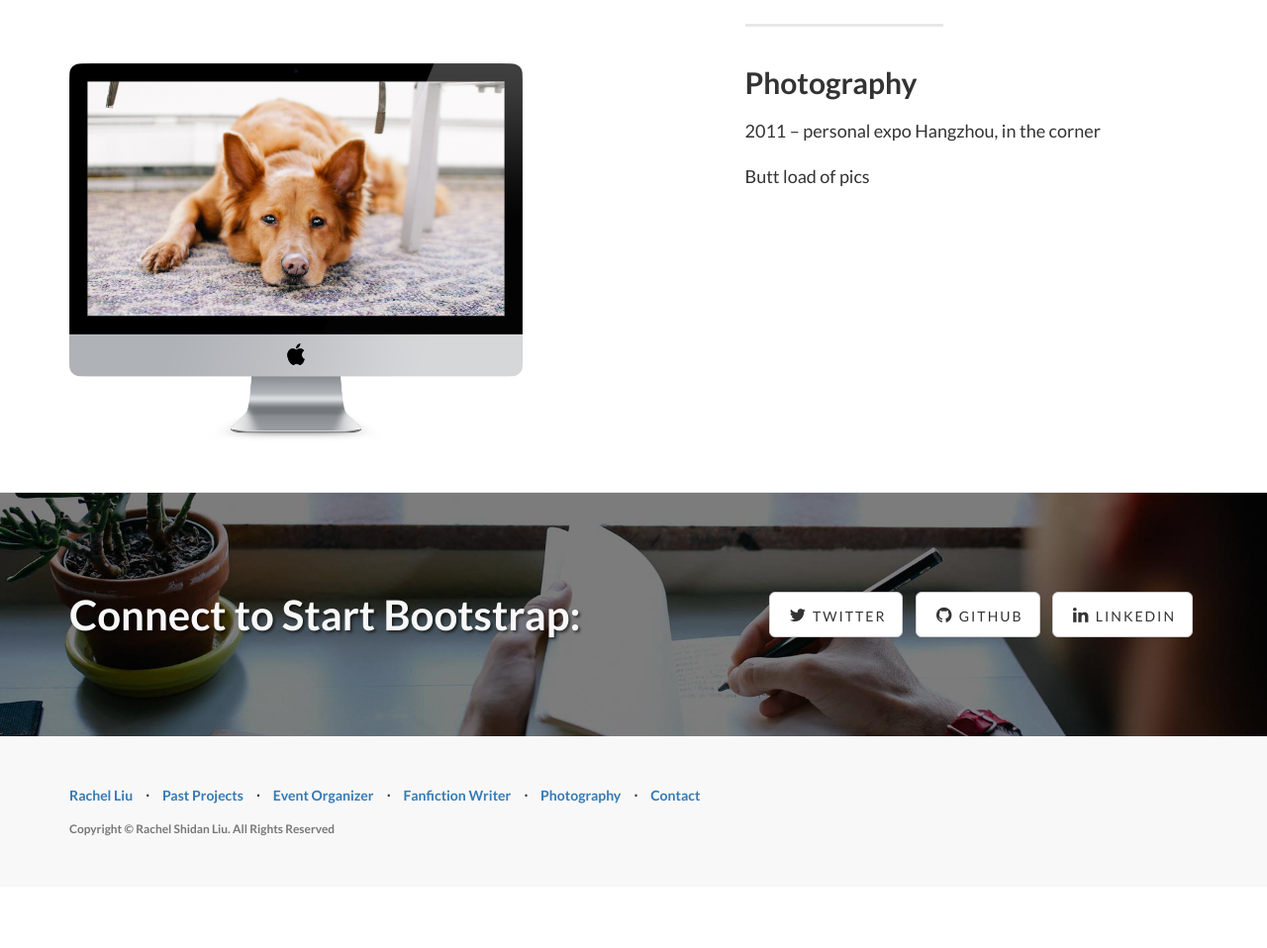
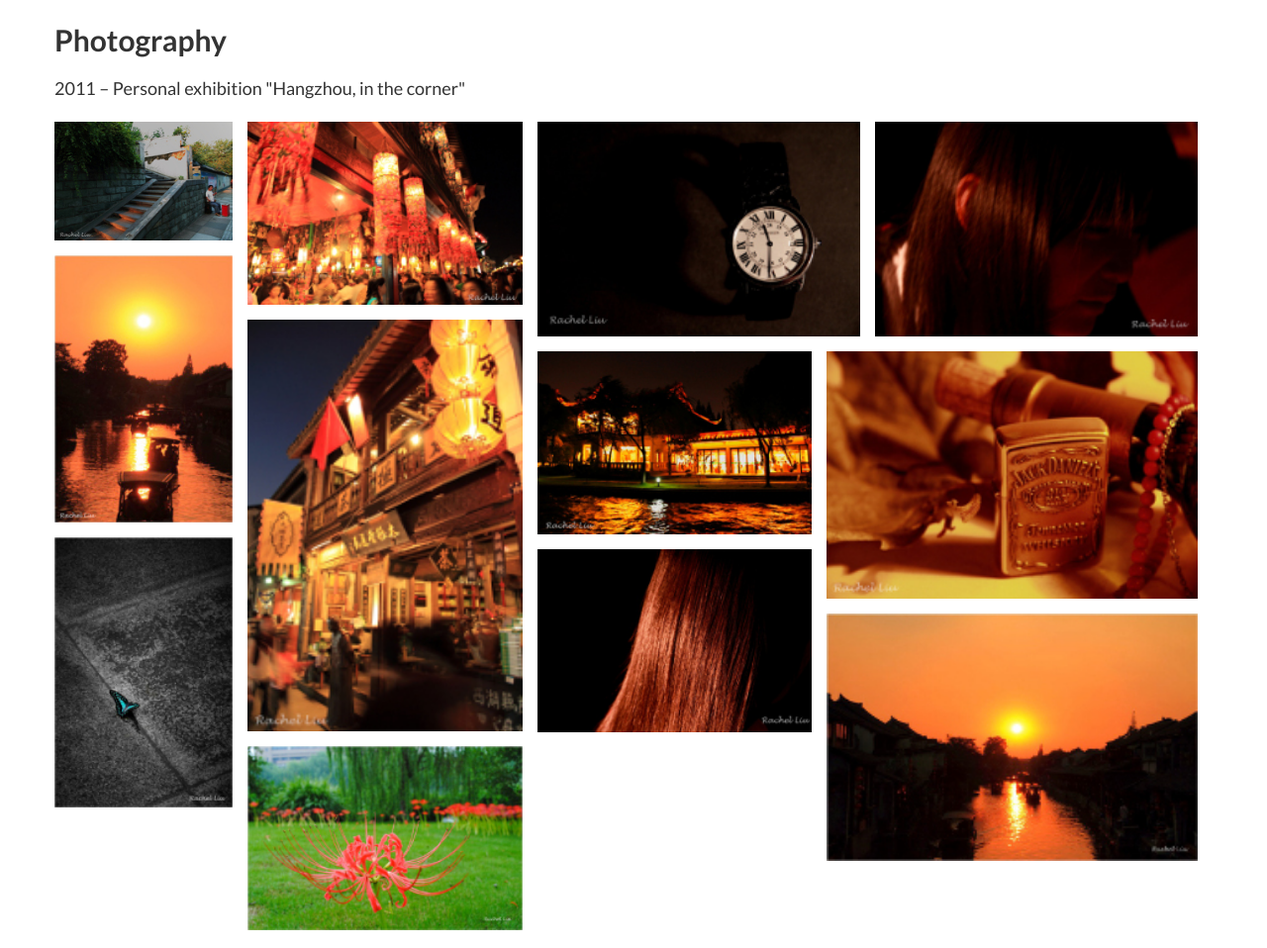
Before and after one commit to rachelshidanliu/rachelshidanliu.github.io, a plain HTML site: page index.html in a window 1280 px wide. Shown: the part 3060-4018 px from the top of the page at 99% size. Before the commit the page ends 3956 px from the top, so only its background shows below. Drawn offline with Linux system fonts and the light colour scheme.

Commit message:
Add portfolio

```diff
--- a/css/landing-page.css
+++ b/css/landing-page.css
@@ -90,7 +90,19 @@ h6 {
 .row img {
 	padding-top: 60px;
 }
-
+.row .portfolio,
+.row .double {
+	border: 0px solid #FFFFFF;
+	padding-left: 0px;
+	padding-right: 0px;
+}
+.row .portfolio img {
+	padding-top: 0px;
+	padding-bottom: 15px;
+	padding-left: 0px;
+	padding-right: 15px;
+	width: 100%;
+}
 .network-name {
     text-transform: uppercase;
     font-size: 14px;
--- a/index.html
+++ b/index.html
@@ -227,7 +227,10 @@
         <div class="container">
 
             <div class="row">
-                <div class="col-lg-5 col-lg-offset-1 col-sm-push-6  col-sm-6">
+                    <h2 class="section-heading">Photography</h2>
+                    <p class="lead">2011 – Personal exhibition "Hangzhou, in the corner"</p>
+
+                <!--<div class="col-lg-5 col-lg-offset-1 col-sm-push-6  col-sm-6">
                     <hr class="section-heading-spacer">
                     <div class="clearfix"></div>
                     <h2 class="section-heading">Photography</h2>
@@ -236,7 +239,51 @@
                 </div>
                 <div class="col-lg-5 col-sm-pull-6  col-sm-6">
                     <img class="img-responsive" src="img/dog.png" alt="">
-                </div>
+                </div>-->
+                <!--<div class="col-sm-12 portfolio" align="center">
+					<img src="img/1ws_mini.jpg">
+					<img src="img/2ws_mini.jpg">
+					<img src="img/3ws_mini.jpg">
+					<img src="img/4ws_mini.jpg">
+				</div>
+                <div class="col-sm-12 portfolio" align="center">
+					<img src="img/5ws_mini.jpg">
+					<img src="img/6ws_mini.jpg">
+					<img src="img/7ws_mini.jpg">
+					<img src="img/8ws_mini.jpg">
+				</div>
+                <div class="col-sm-12 portfolio" align="center">
+					<img src="img/9ws_mini.jpg">
+					<img src="img/10ws_mini.jpg">
+					<img src="img/11ws_mini.jpg">
+					<img src="img/12ws_mini.jpg">
+				</div>-->
+                <div class="col-sm-2 portfolio" align="center">
+					<img src="img/3ws_mini.jpg">
+					<img src="img/9ws_mini.jpg">
+					<img src="img/10ws_mini.jpg">
+				</div>
+				<div class="col-sm-3 portfolio" align="center">
+					<img src="img/4ws_mini.jpg">
+					<img src="img/2ws_mini.jpg">
+					<img src="img/11ws_mini.jpg">
+				</div>
+				<div class="col-sm-7 double" align="right">
+				<div class="col-sm-6 portfolio" align="center">
+					<img src="img/8ws_mini.jpg">
+				</div>
+				<div class="col-sm-6 portfolio" align="center">
+					<img src="img/6ws_mini.jpg">
+				</div>
+				</div>
+				<div class="col-sm-3 portfolio" align="center">
+					<img src="img/1ws_mini.jpg">
+					<img src="img/5ws_mini.jpg">
+				</div>
+				<div class="col-sm-4 portfolio" align="center">
+					<img src="img/7ws_mini.jpg">
+					<img src="img/12ws_mini.jpg">
+				</div>
             </div>
 
         </div>
@@ -245,36 +292,6 @@
     </div>
     <!-- /.content-section-b -->
 
-
-	<a  name="contact"></a>
-    <div class="banner">
-
-        <div class="container">
-
-            <div class="row">
-                <div class="col-lg-6">
-                    <h2>Connect to Start Bootstrap:</h2>
-                </div>
-                <div class="col-lg-6">
-                    <ul class="list-inline banner-social-buttons">
-                        <li>
-                            <a href="https://twitter.com/SBootstrap" class="btn btn-default btn-lg"><i class="fa fa-twitter fa-fw"></i> <span class="network-name">Twitter</span></a>
-                        </li>
-                        <li>
-                            <a href="https://github.com/IronSummitMedia/startbootstrap" class="btn btn-default btn-lg"><i class="fa fa-github fa-fw"></i> <span class="network-name">Github</span></a>
-                        </li>
-                        <li>
-                            <a href="#" class="btn btn-default btn-lg"><i class="fa fa-linkedin fa-fw"></i> <span class="network-name">Linkedin</span></a>
-                        </li>
-                    </ul>
-                </div>
-            </div>
-
-        </div>
-        <!-- /.container -->
-
-    </div>
-    <!-- /.banner -->
 
     <!-- Footer -->
     <footer>
```
Also changed, not shown: img/10ws_mini.jpg (added), img/11ws_mini.jpg (added), img/12ws_mini.jpg (added), img/1ws_mini.jpg (added), img/2ws_mini.jpg (added), img/3ws_mini.jpg (added), img/4ws_mini.jpg (added), img/5ws_mini.jpg (added), img/6ws_mini.jpg (added), img/7ws_mini.jpg (added), img/8ws_mini.jpg (added), img/9ws_mini.jpg (added).
